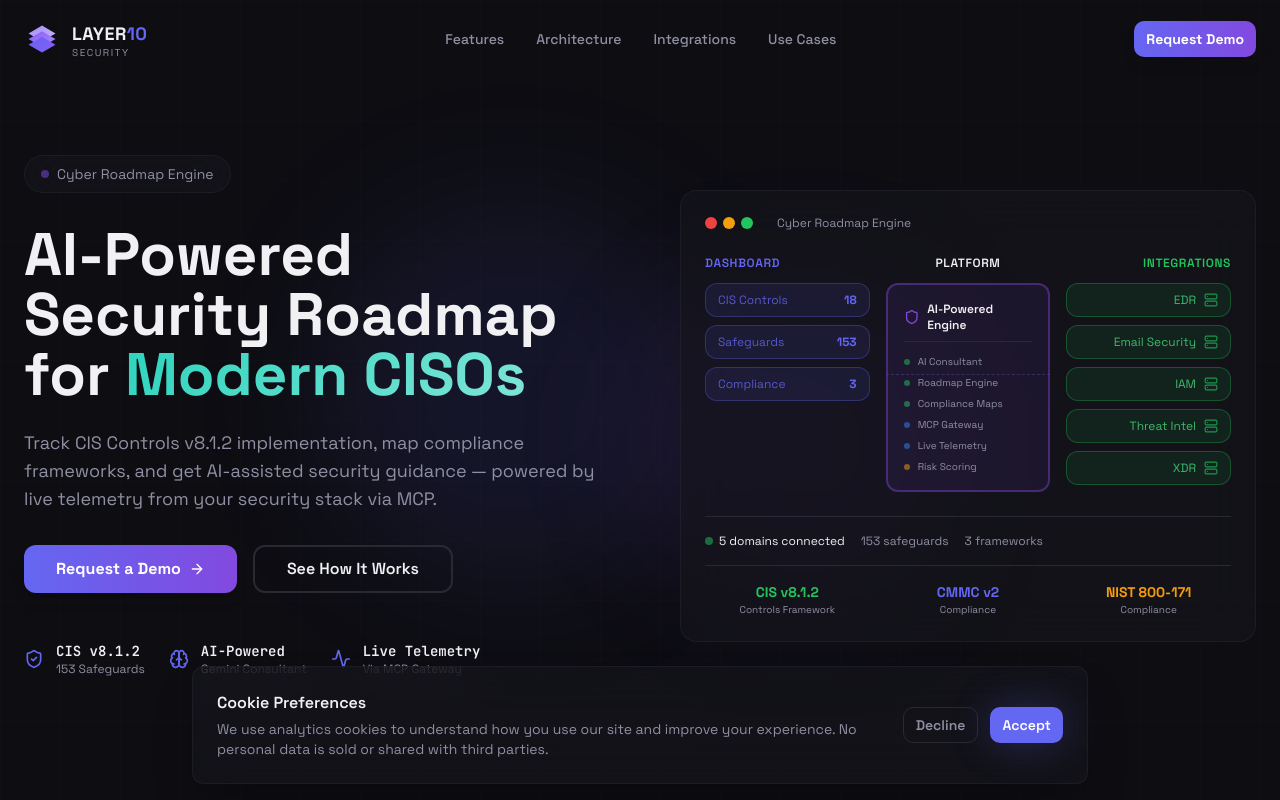
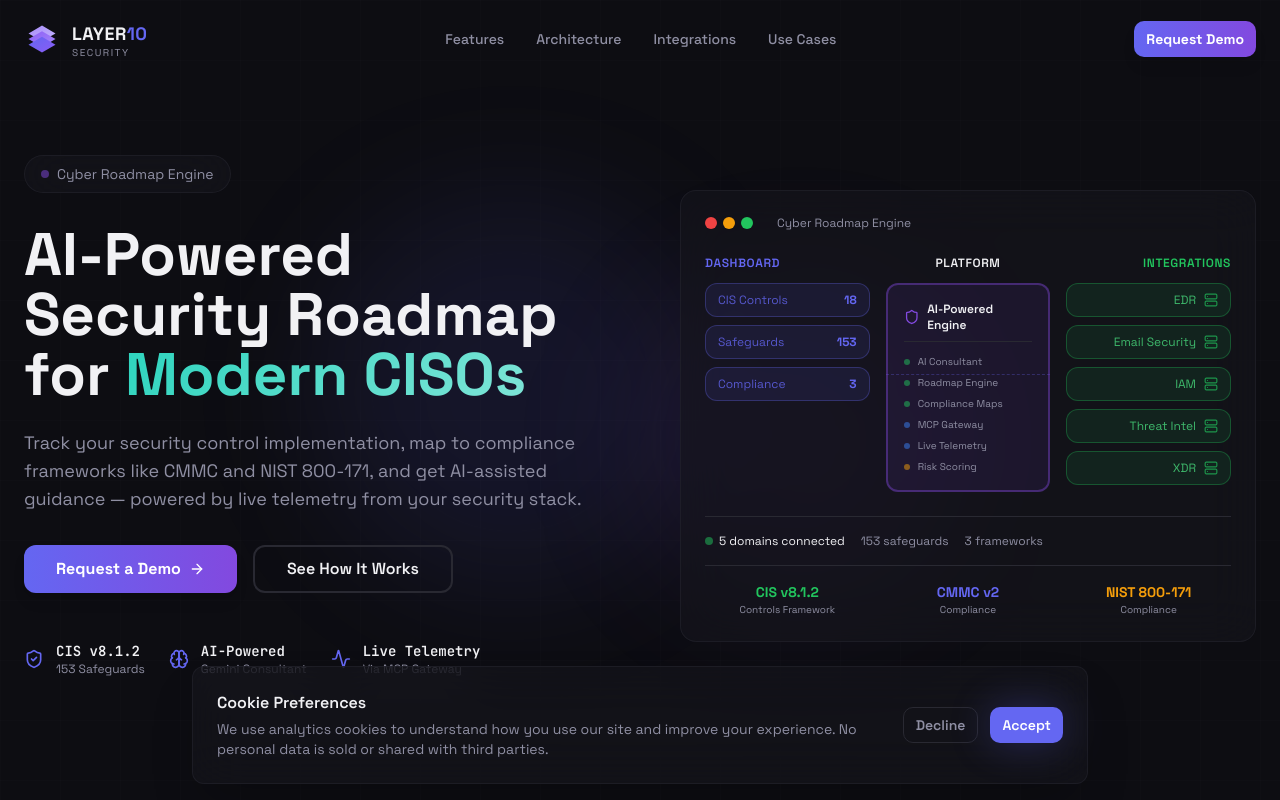
Before and after one commit to l10sec/layer10security.io, a React (Vite) app: page / in a window 1280 px wide. Shown: the top 800 px of the page. Built offline with nearby package versions, Linux system fonts and the light colour scheme; the HTML template or start-up script is replaced by a standard one.

Commit message:
fix: Remove CIS Controls reference from hero subheadline

```diff
--- a/src/components/HeroSection.tsx
+++ b/src/components/HeroSection.tsx
@@ -44,9 +44,9 @@
 
             {/* Description */}
             <p className="text-lg text-muted-foreground mb-8 max-w-xl">
-              Track CIS Controls v8.1.2 implementation, map compliance frameworks, and get
-              AI-assisted security guidance — powered by live telemetry from your security
-              stack via MCP.
+              Track your security control implementation, map to compliance frameworks like
+              CMMC and NIST 800-171, and get AI-assisted guidance — powered by live
+              telemetry from your security stack.
             </p>
 
             {/* CTA Buttons */}
```
